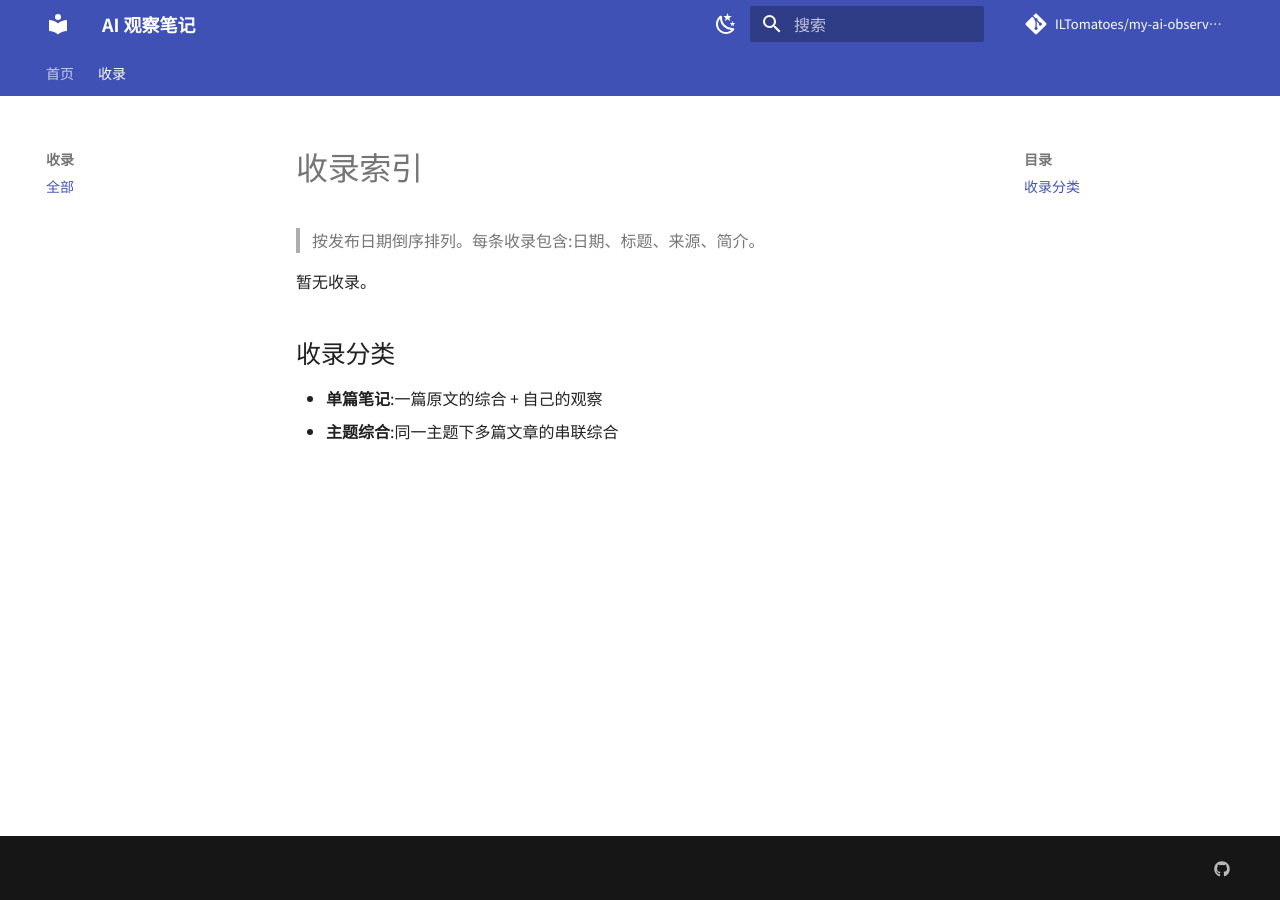
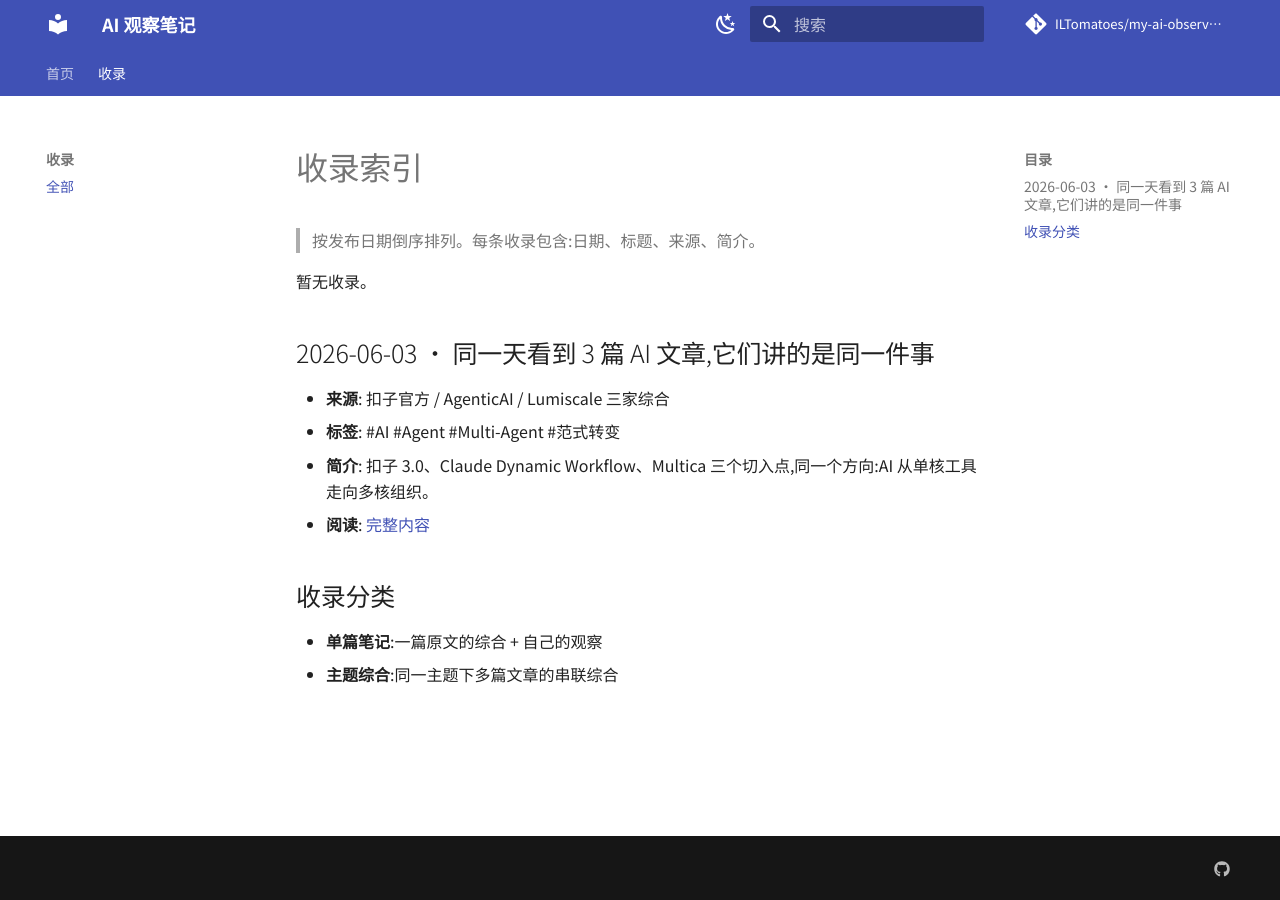
Before and after one commit to ILTomatoes/my-ai-observe-notes, an MkDocs documentation site: the page built from docs/articles.md, in a window 1280 px wide. Built offline with MkDocs 1.6.1 and Material for MkDocs 9.7.7, drawn with Linux system fonts in a browser that asks for light colours; comment, search, counter and statistics services are not loaded.

Commit message:
publish: 2026-06-03 AI 范式观察日综合篇

```diff
--- a/docs/articles.md
+++ b/docs/articles.md
@@ -13,6 +13,13 @@
 
 暂无收录。
 
+## 2026-06-03 · 同一天看到 3 篇 AI 文章,它们讲的是同一件事
+
+- **来源**: 扣子官方 / AgenticAI / Lumiscale 三家综合
+- **标签**: #AI #Agent #Multi-Agent #范式转变
+- **简介**: 扣子 3.0、Claude Dynamic Workflow、Multica 三个切入点,同一个方向:AI 从单核工具走向多核组织。
+- **阅读**: [完整内容](articles/2026-06-03_ai-paradigm-shift.md)
+
 ## 收录分类
 
 - **单篇笔记**:一篇原文的综合 + 自己的观察
```
Also changed, not shown: docs/articles/2026-06-03_ai-paradigm-shift.md (added, +72 -0 lines).
